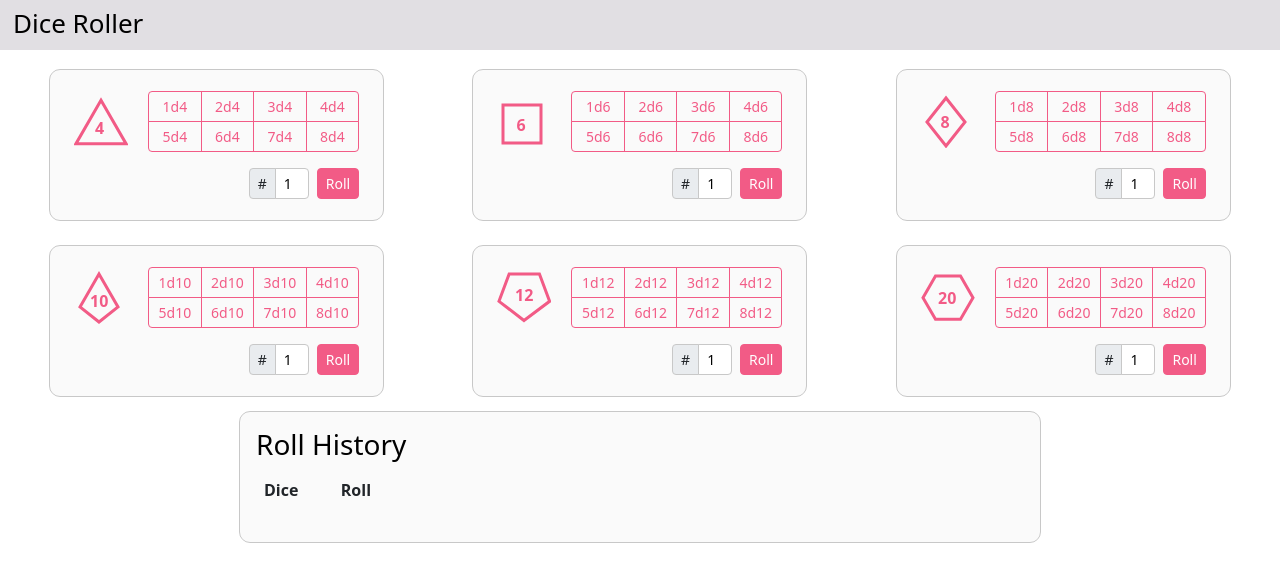
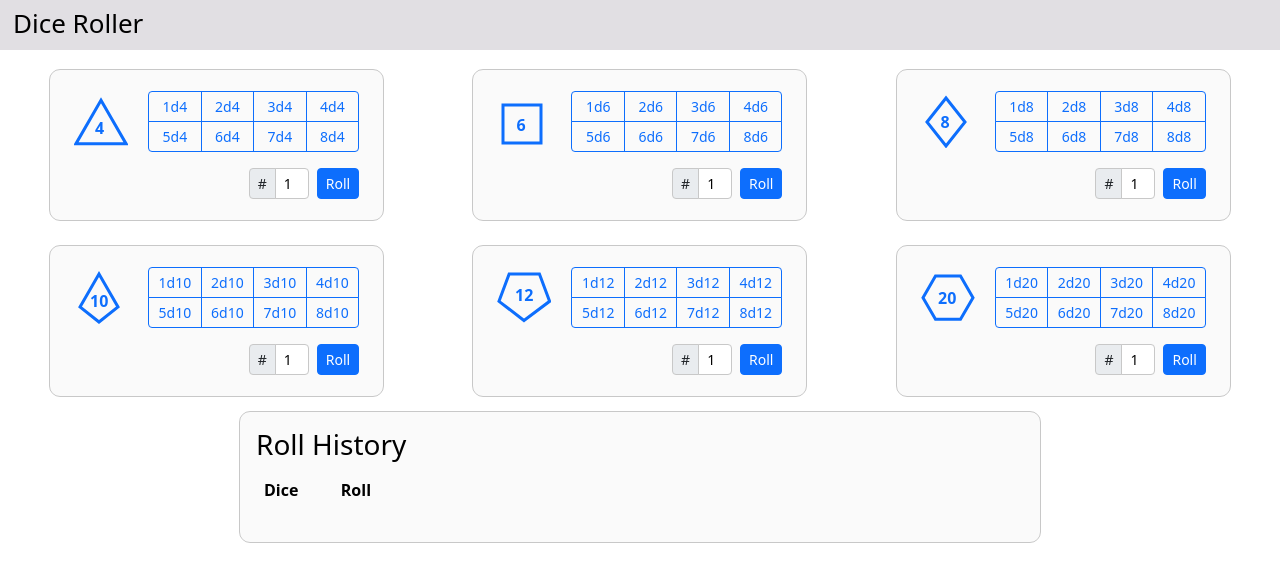
Before and after one commit to arth-shukla/dice-roller, a React (Create React App) app: page / in a window 1280 px wide. Shown: the top 582 px of the page. Built offline with nearby package versions, Linux system fonts and the light colour scheme.

Commit message:
app-light and app-pink done; app-dark wip

```diff
--- a/src/App.scss
+++ b/src/App.scss
@@ -1,42 +1,67 @@
 :root {
   --100-width: 100%;
-  --bs-body-bg: var(--pure-color) !important;
+  --bs-body-bg: #fff !important;
 }
 ::selection {
   background: rgba(var(--primary-focus-shadow), .5);
 }
 
 .app-light {
-  --primary: #f25b86;
-  --primary-hover: #db5178;
-  --primary-other: #c4496c;
-  --primary-focus-shadow: 242,111,148;
+  --primary: #0d6efd;
+  --primary-hover: #0b5ed7;
+  --primary-other: #0a58ca;
+  --primary-focus-shadow: 49,132,253;
+  --alert-color: var(--primary-other);
+  --alert-shadow: 49,132,253,.28;
+  --alert-outline: 49,132,253,.4;
   --bg-main: #000;
   --bg-header: #e1dfe3;
+  --outline-header: none;
   --bg-cell: #fafafa;
   --bg-input: #e9ecef;
   --outline: rgb(200,200,200);
   --text: #000;
   --text-med-em: #212529;
   --text-low-em: var(--text);
-  --pure-color: #ffffff;
+  --pure-color: #fff;
+}
+
+.app-pink {
+  --primary: #f25b86;
+  --primary-hover: #db5178;
+  --primary-other: #c4496c;
+  --primary-focus-shadow: 242,111,148;
+  --alert-color: var(--primary-other);
+  --alert-shadow: 242,111,148,.28;
+  --alert-outline: 242,111,148,.4;
+  --bg-main: #000;
+  --bg-header: #e1dfe3;
+  --outline-header: none;
+  --bg-cell: #fafafa;
+  --bg-input: #e9ecef;
+  --outline: rgb(200,200,200);
+  --text: #000;
+  --text-med-em: #212529;
+  --text-low-em: var(--text);
+  --pure-color: #fff;
 }
 
 .app-dark {
-  --primary: #0060df;
+  --primary: #007acc;
   --primary-hover: #0a84ff;
   --primary-other: #003eaa;
-  --primary-focus-shadow: 242,111,148;
+  // --primary-focus-shadow: 49,132,253;
+  --alert-color: var(--primary);
   --bg-main: #121212;
-  --bg-header: #3e3e42;
+  --bg-header: none;
+  --outline-header: #2d2d30;
   --bg-cell: #2d2d30;
-  --bg-input: #e9ecef;
-  --outline: --bg-header;
+  --bg-input: #2d2d30;
+  --outline: #121212;
   --text: rgba(255, 255, 255, .87);
   --text-med-em: rgba(255, 255, 255, .6);
   --text-low-em: rgba(255, 255, 255, .38);
   --pure-color: #121212;
-
 }
 
 header {
@@ -44,6 +69,8 @@ header {
   color: var(--text);
   padding-top: .5em;
   padding-bottom: .5em;
+
+  outline: 1px solid var(--outline-header);
 
   position: absolute;
   top:0;
--- a/src/bootstrap-override.css
+++ b/src/bootstrap-override.css
@@ -31,9 +31,9 @@
     --bs-gradient: none !important;
   }
   .alert-info {
-    --bs-alert-color: var(--primary-other) !important;
-    --bs-alert-bg: rgba(var(--primary-focus-shadow), .28) !important;
-    --bs-alert-border-color: rgba(var(--primary-focus-shadow), .4) !important;
+    --bs-alert-color: var(--alert-color) !important;
+    --bs-alert-bg: rgba(var(--alert-shadow)) !important;
+    --bs-alert-border-color: rgba(var(--alert-outline)) !important;
   }
   .input-group-text {
     color: var(--text-med-em) !important;
--- a/src/components/RollHistory/RollHistory.scss
+++ b/src/components/RollHistory/RollHistory.scss
@@ -8,6 +8,9 @@
     color: var(--text);
 }
 
+.roll-table {
+    color: var(--text) !important;
+}
 
 .table-roll {
     white-space: nowrap;
```
